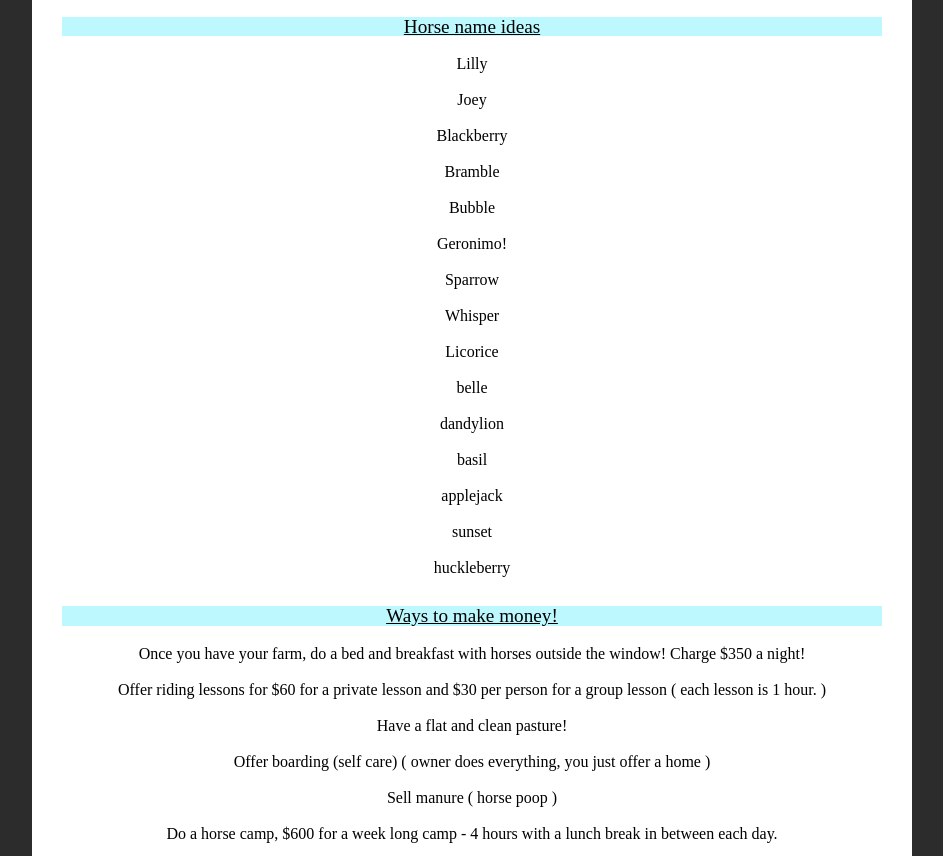
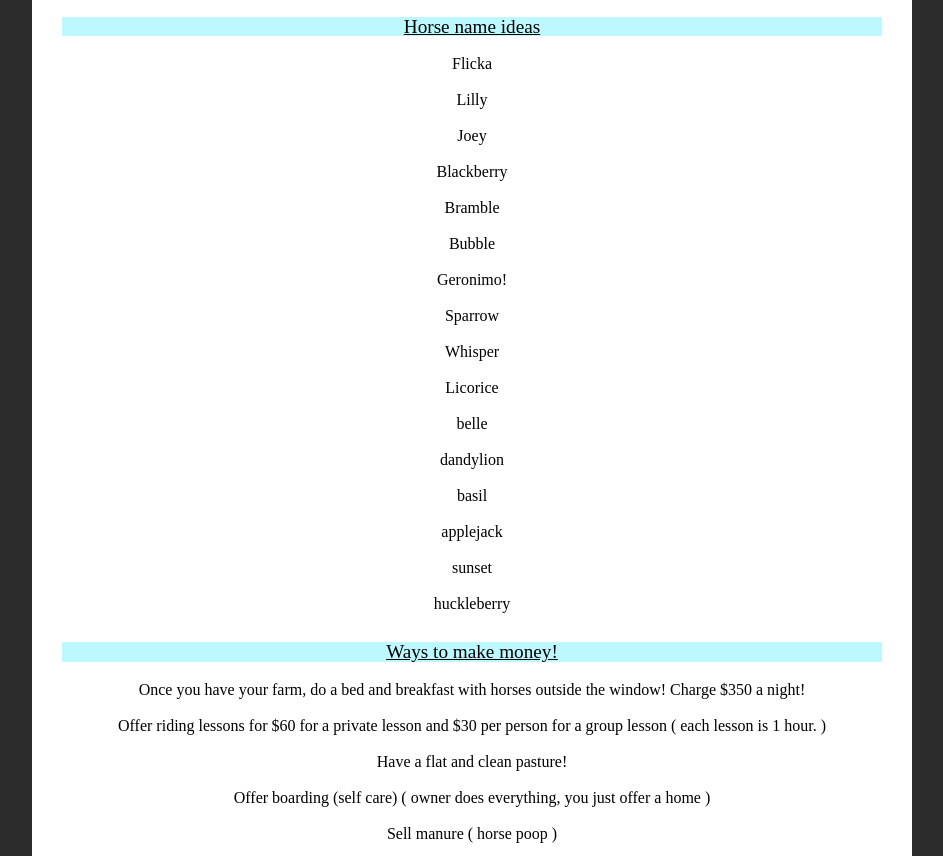
Before and after one commit to fiercefairy/HorseFarmGoal, a plain HTML site: page index.html in a window 1280 px wide. Shown: the part 3357-4213 px from the top of the page, without its empty margins (168-1111 px from the left). Drawn offline with Linux system fonts and the light colour scheme.

Commit message:
added new name - flicka

```diff
--- a/index.html
+++ b/index.html
@@ -457,6 +457,7 @@
         <div id="Name">
           <p>Horse name ideas</p>
           <div>
+              <li>Flicka</li>
               <li>Lilly </li>
               <li>Joey </li>
               <li> Blackberry</li>
```
